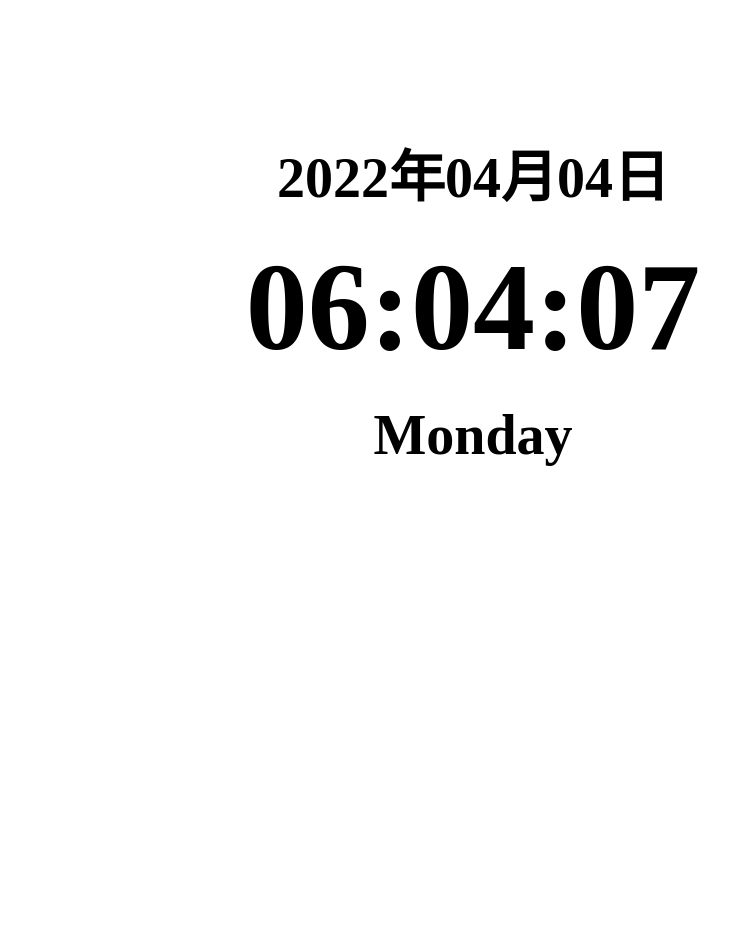
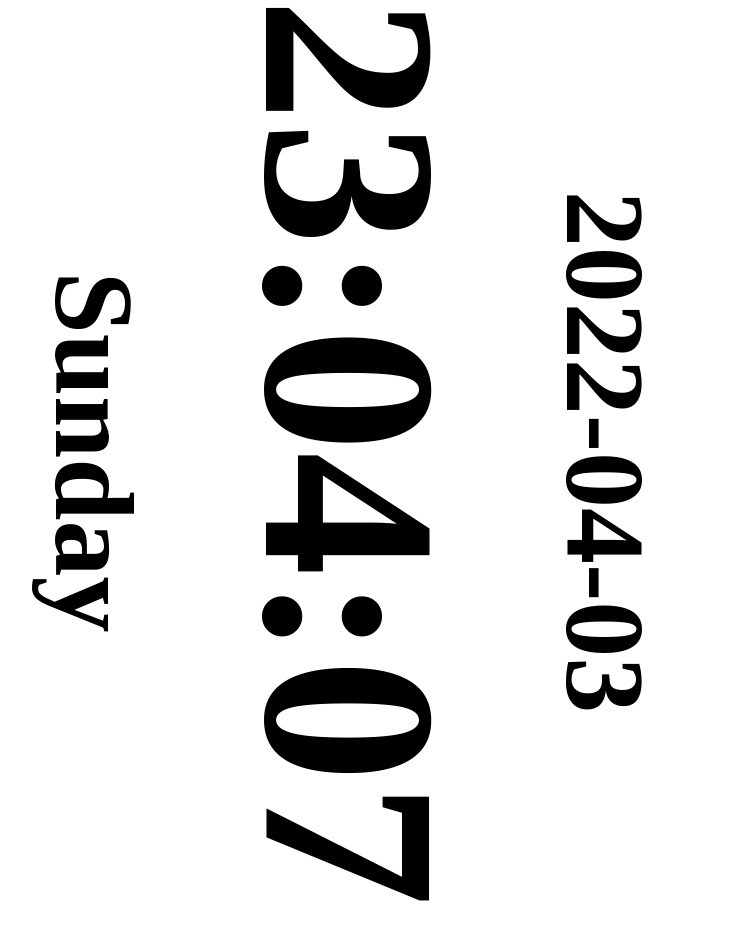
Before and after one commit to Possibly-Matt/kindle-clock, a website: page dist/index.html in a window 1280 px wide. Shown: the whole page, without its empty margins (167-896 px from the left). Before the commit the page ends 800 px from the top, so only its background shows below. Drawn offline with Linux system fonts and the light colour scheme.

Commit message:
Rotate 90 degrees, replace characters, update UTC offset, increase size

```diff
--- a/dist/index.html
+++ b/dist/index.html
@@ -2,28 +2,32 @@
     <head>
         <meta charset="UTF-8" />
         <meta http-equiv="X-UA-Compatible" content="IE=edge" />
-        <meta name="viewport" content="width=device-width, initial-scale=1.0" />
+        <meta name="viewport" content="width=device-width, initial-scale=2.0" />
         <title>Clock</title>
         <script src="./moment.js"></script>
         <style>
             .box {
-                padding-top: 124px;
+                padding-top: 248px;
+                -webkit-transform: rotate(90deg);
+                -moz-transform: rotate(90deg);
+                -o-transform: rotate(90deg);
+                transform: rotate(90deg);
             }
             #date {
-                font-size: 56px;
+                font-size: 112px;
                 text-align: center;
                 font-weight: bold;
             }
             #time {
-                margin-top: 24px;
-                font-size: 124px;
+                margin-top: 48px;
+                font-size: 248px;
                 text-align: center;
                 font-weight: bold;
             }
 
             #week {
-                margin-top: 24px;
-                font-size: 56px;
+                margin-top: 48px;
+                font-size: 112px;
                 text-align: center;
                 font-weight: bold;
             }
@@ -38,17 +42,17 @@
         <script>
             function updateSecond() {
                 document.getElementById("time").innerText = moment()
-                    .utcOffset(8)
+                    .utcOffset(1)
                     .format("HH:mm:ss");
                 setTimeout(updateSecond, 1000);
             }
 
             window.onload = function () {
-                const curMoment = moment().utcOffset(8);
+                const curMoment = moment().utcOffset(1);
                 document.getElementById("time").innerText =
                     curMoment.format("HH:mm:ss");
                 document.getElementById("date").innerText =
-                    curMoment.format("YYYY年MM月DD日");
+                    curMoment.format("YYYY-MM-DD");
                 document.getElementById("week").innerText =
                     curMoment.format("dddd");
                 updateSecond();
```
